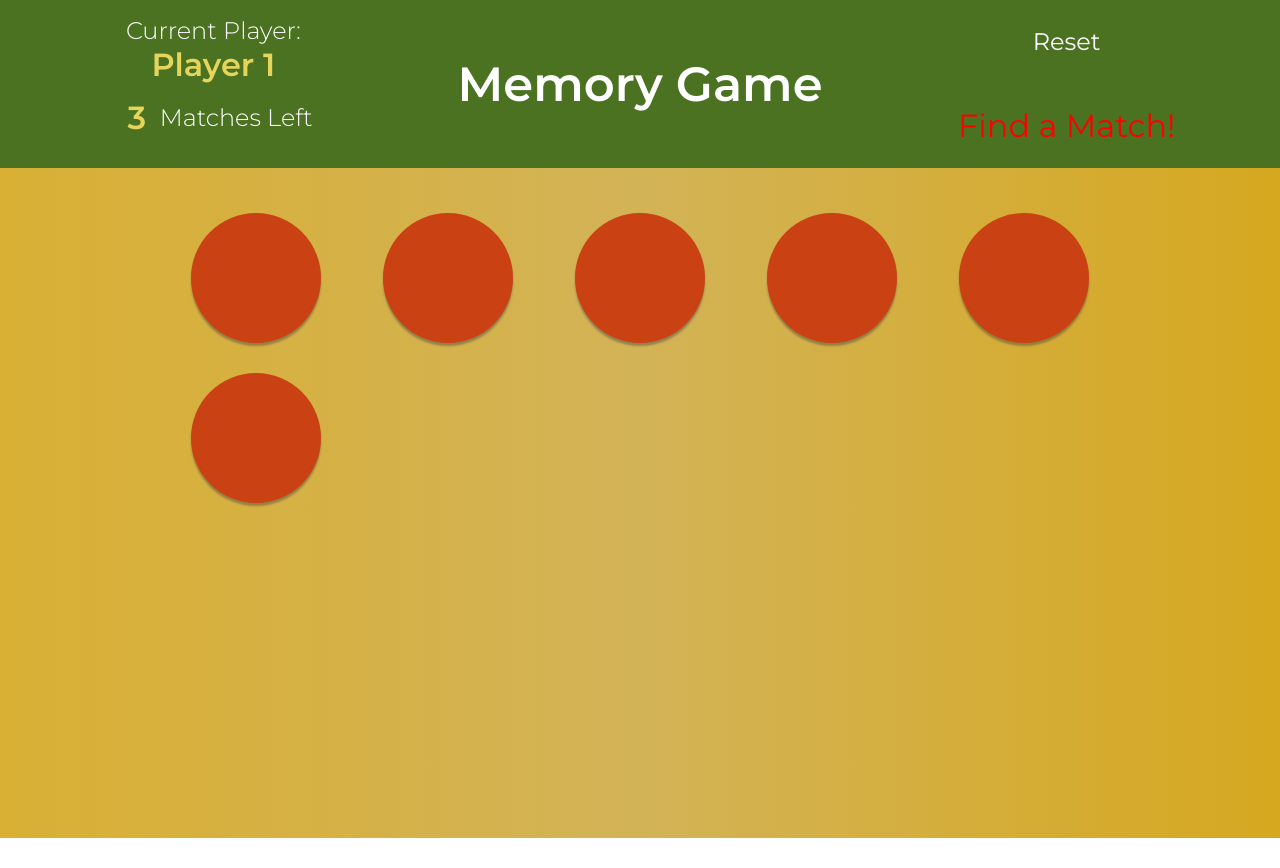
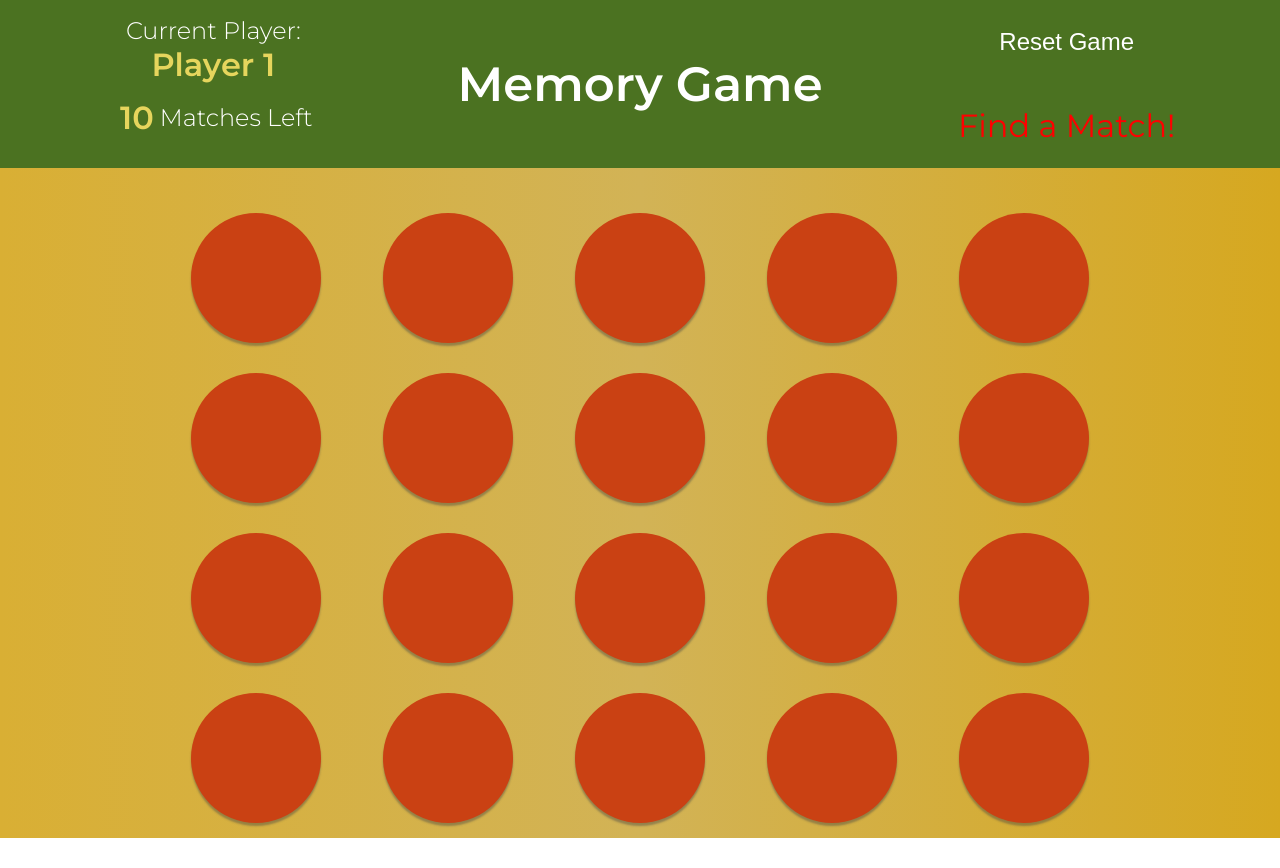
Before and after one commit to benjamhawk/React-Memory-Game, a React (Create React App) app: page / in a window 1280 px wide. Built offline with nearby package versions, Linux system fonts and the light colour scheme.

Commit message:
add reset game functionality

```diff
--- a/src/components/Cards/index.tsx
+++ b/src/components/Cards/index.tsx
@@ -33,8 +33,9 @@ function Cards ({
 
   useEffect(() => {
     setCards(shuffle(cards))
+    console.log(cards)
     setMatchTotal(images.length)
-  }, [cards, setMatchTotal, images.length])
+  }, [cards, setMatchTotal, images.length, gameData.gameId])
 
   useEffect(() => {
     const determineWinner = () => {
@@ -43,7 +44,7 @@ function Cards ({
       } else {
         addFeedbackMsg(`Player ${
           gameData.scores.player2 > gameData.scores.player1 ? 2 : 1
-          } Wins!`)
+        } Wins!`)
       }
     }
 
--- a/src/components/Header/ResetButton.tsx
+++ b/src/components/Header/ResetButton.tsx
@@ -1,10 +1,27 @@
 import React from 'react'
 import { ResetButtonContainer } from './styled-components/ResetButtonContainer'
+import { connect } from 'react-redux'
+import { AppState } from '../../redux'
+import { resetGame } from '../../redux/actions/resetGame'
 
-export function ResetButton () {
+type Props = {
+  resetGame: () => void,
+  matchesLeft: number
+}
+
+function ResetButton ({ resetGame, matchesLeft }: Props) {
   return (
-    <ResetButtonContainer>
-     Reset
+    <ResetButtonContainer
+      onClick={resetGame}>
+      {matchesLeft ? 'Reset Game' : 'Play Again'}
     </ResetButtonContainer>
   )
 }
+
+const mapStateToProps = (state: AppState) => {
+  return {
+    matchesLeft: state.gameData.matchesLeft
+  }
+}
+
+export default connect(mapStateToProps, { resetGame })(ResetButton)
--- a/src/components/Header/index.tsx
+++ b/src/components/Header/index.tsx
@@ -3,7 +3,7 @@ import React from 'react'
 import { HeaderContainer } from './styled-components/HeaderContainer'
 import { GameData } from './GameData'
 import { Title } from './styled-components/Title'
-import { ResetButton } from './ResetButton'
+import ResetButton from './ResetButton'
 import FeedbackText from './FeedbackText'
 import { AppState } from '../../redux'
 import { GameDataModel } from '../../models/GameData'
--- a/src/components/Header/styled-components/ResetButtonContainer.tsx
+++ b/src/components/Header/styled-components/ResetButtonContainer.tsx
@@ -1,10 +1,9 @@
 import styled from 'styled-components'
 
-export const ResetButtonContainer = styled.div`
-  display: grid;
-  grid-row: 1/2;
-  grid-column: 3/4;
-  align-content: center;
-  justify-content: center;
+export const ResetButtonContainer = styled.button`
+  color: ${props => props.theme.fontColor};
   font-size: 1.5rem;
+  border: none;
+  outline: none;
+  background: transparent;
 `
--- a/src/lib/defaultGameData.tsx
+++ b/src/lib/defaultGameData.tsx
@@ -1,4 +1,5 @@
 export const defaultGameData = {
+  gameId: 1,
   currentPlayer: 1,
   scores: {
     player1: 0,
--- a/src/lib/imageData/animals.tsx
+++ b/src/lib/imageData/animals.tsx
@@ -16,27 +16,27 @@ export const animalsData: ImageDataModel = {
     second: -1
   },
   images: [
-    // {
-    //   name: 'elephant',
-    // },
-    // {
-    //   name: 'fish',
-    // },
-    // {
-    //   name: 'cheetah',
-    // },
-    // {
-    //   name: 'fox',
-    // },
-    // {
-    //   name: 'frog',
-    // },
-    // {
-    //   name: 'penguin',
-    // },
-    // {
-    //   name: 'sheep'
-    // },
+    {
+      name: 'elephant'
+    },
+    {
+      name: 'fish'
+    },
+    {
+      name: 'cheetah'
+    },
+    {
+      name: 'fox'
+    },
+    {
+      name: 'frog'
+    },
+    {
+      name: 'penguin'
+    },
+    {
+      name: 'sheep'
+    },
     {
       name: 'walrus'
     },
--- a/src/models/GameData.d.ts
+++ b/src/models/GameData.d.ts
@@ -1,4 +1,5 @@
 export type GameDataModel = {
+  gameId: number,
   currentPlayer: number,
   scores: {
     player1: number,
--- a/src/redux/actionStrings.tsx
+++ b/src/redux/actionStrings.tsx
@@ -7,3 +7,4 @@ export const UNSELECT_IMAGES = 'UNSELECT_IMAGES'
 export const REDUCE_MATCHES_LEFT = 'REDUCE_MATCHES_LEFT'
 export const SET_MATCH_TOTAL = 'SET_MATCH_TOTAL'
 export const ADD_FEEDBACK_MSG = 'ADD_FEEDBACK_MSG'
+export const RESET_GAME = 'RESET_GAME'
--- /dev/null
+++ b/src/redux/actions/resetGame.tsx
@@ -0,0 +1,8 @@
+import { RESET_GAME } from '../actionStrings'
+
+export const resetGame = () => {
+  return {
+    type: RESET_GAME,
+    payload: 'reset game'
+  }
+}
--- a/src/redux/reducers/feedbackMsgReducer.tsx
+++ b/src/redux/reducers/feedbackMsgReducer.tsx
@@ -1,12 +1,15 @@
 import { FeedbackMsgModel } from '../../models/FeedBackMsgModel'
-import { ADD_FEEDBACK_MSG } from '../actionStrings'
+import { ADD_FEEDBACK_MSG, RESET_GAME } from '../actionStrings'
 
 const INITIAL_STATE: FeedbackMsgModel = 'Find a Match!'
 
 export default (state: FeedbackMsgModel = INITIAL_STATE, { type, payload }: any) => {
-  if (type === ADD_FEEDBACK_MSG) {
-    return payload
-  } else {
-    return state
+  switch (type) {
+    case ADD_FEEDBACK_MSG:
+      return payload
+    case RESET_GAME:
+      return INITIAL_STATE
+    default:
+      return state
   }
 }
--- a/src/redux/reducers/gameDataReducer.tsx
+++ b/src/redux/reducers/gameDataReducer.tsx
@@ -1,6 +1,6 @@
 import { defaultGameData } from '../../lib/defaultGameData'
 import { GameDataModel } from '../../models/GameData'
-import { ADD_POINT, CHANGE_PLAYER, REDUCE_MATCHES_LEFT, SET_MATCH_TOTAL } from '../actionStrings'
+import { ADD_POINT, CHANGE_PLAYER, SET_MATCH_TOTAL, RESET_GAME } from '../actionStrings'
 
 const INITIAL_STATE: GameDataModel = defaultGameData
 
@@ -38,6 +38,11 @@ export default (state: GameDataModel = INITIAL_STATE, { type, payload }: any) =>
         ...state,
         matchesLeft: payload
       }
+    case RESET_GAME:
+      return {
+        ...INITIAL_STATE,
+        gameId: state.gameId + 1
+      }
     default:
       return state
   }
--- a/src/redux/reducers/imagesReducer.tsx
+++ b/src/redux/reducers/imagesReducer.tsx
@@ -1,5 +1,5 @@
 import { animalsData } from '../../lib/imageData/animals'
-import { SET_IMAGES, SELECT_IMAGE, ADD_MATCH, UNSELECT_IMAGES } from '../actionStrings'
+import { SET_IMAGES, SELECT_IMAGE, ADD_MATCH, UNSELECT_IMAGES, RESET_GAME } from '../actionStrings'
 import { ImageDataModel } from '../../models/ImageData'
 
 const INITIAL_STATE: ImageDataModel = animalsData
@@ -41,6 +41,8 @@ export default (state: ImageDataModel = INITIAL_STATE, { type, payload }: any) =
         ...state,
         matchesFound: [...state.matchesFound, payload]
       }
+    case RESET_GAME:
+      return INITIAL_STATE
     default:
       return state
   }
```
